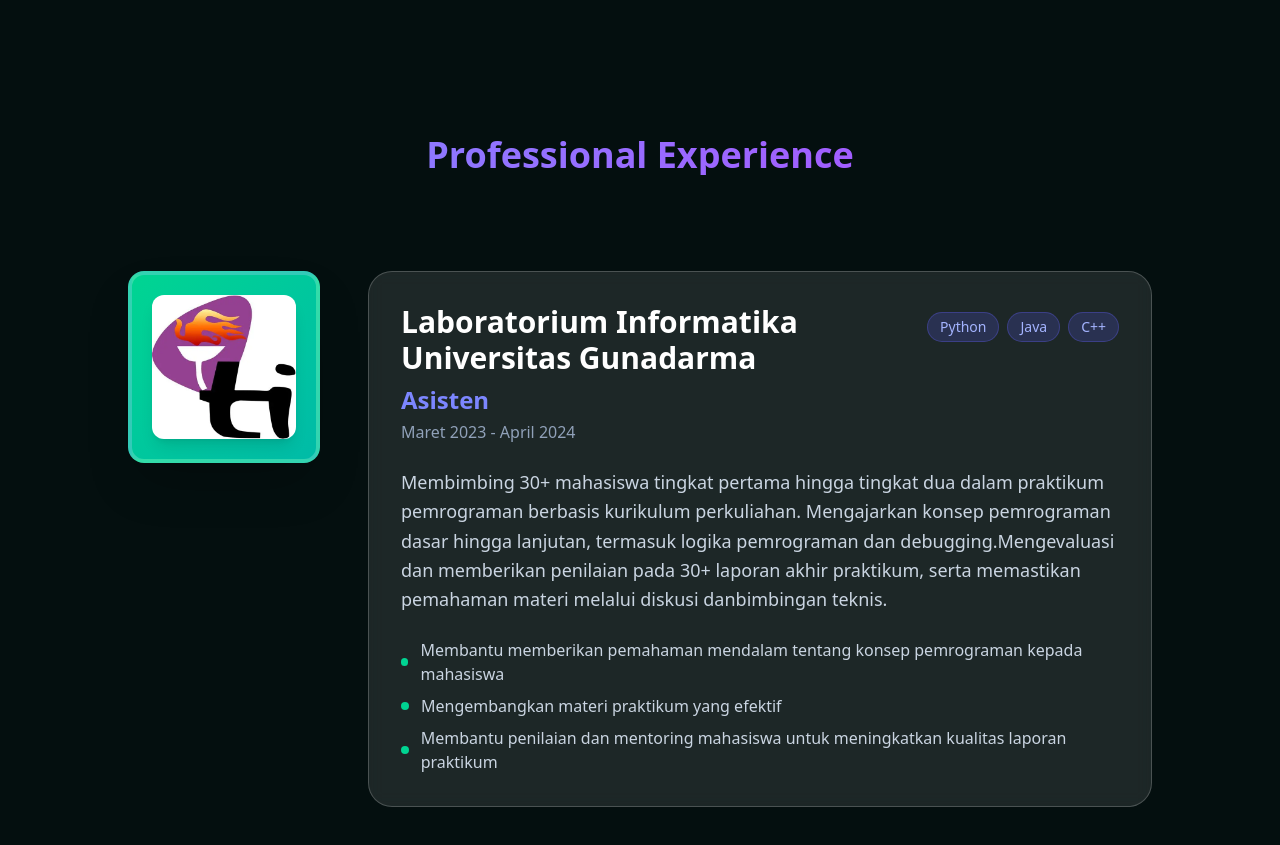
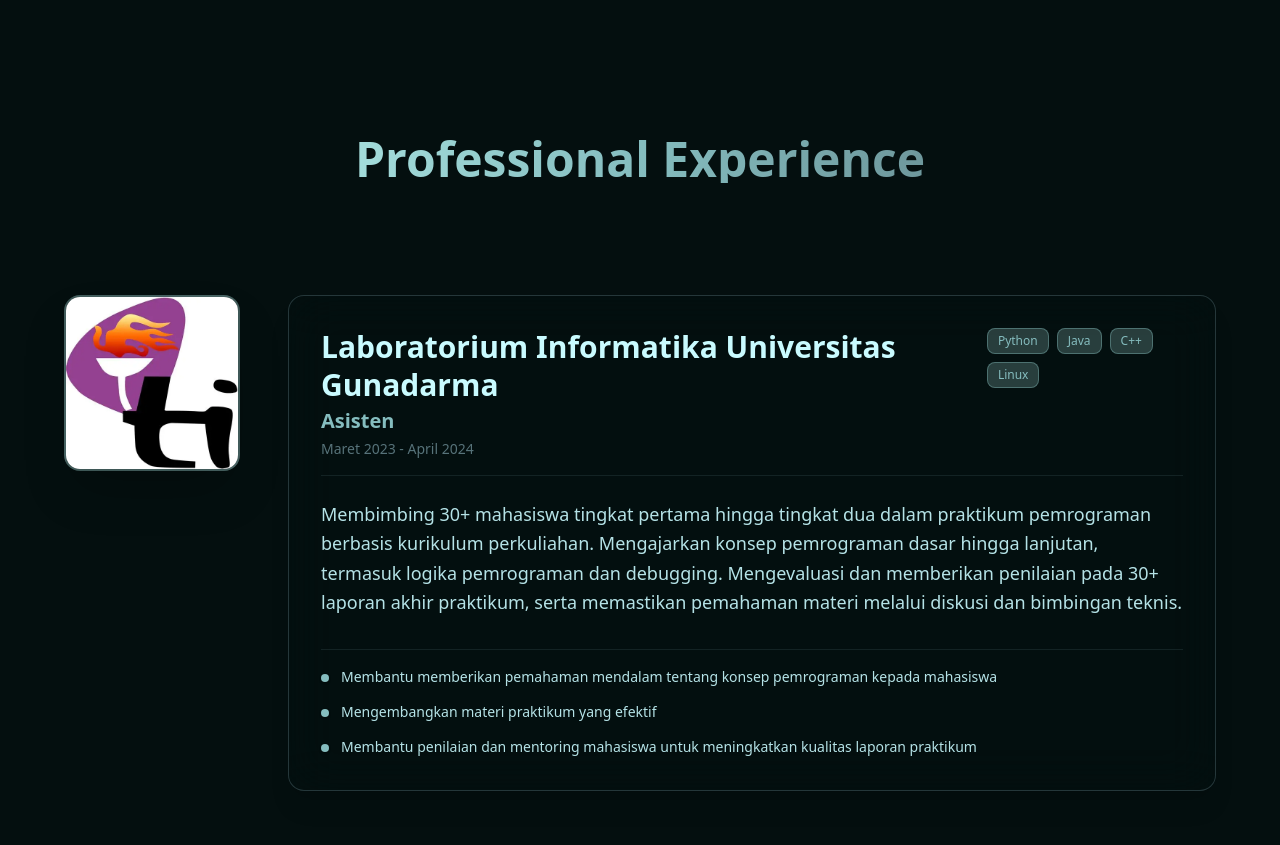
Before and after one commit to ryanlikestocode44/ryan-portfolio, a React (Vite) app: page / in a window 1280 px wide. Shown: the part 3140-3985 px from the top of the page. Built offline with nearby package versions, Linux system fonts and the light colour scheme.

Commit message:
Update: separate experience card component and make scroll to top button commented temporary

```diff
--- a/src/components/sections/Experience.tsx
+++ b/src/components/sections/Experience.tsx
@@ -1,20 +1,9 @@
 import { motion } from "framer-motion";
-// import { FaReact, FaNodeJs, FaDatabase } from "react-icons/fa";
+import ExperienceCard from "@/components/ui/ExperienceCard";
+import labtiImg from "@/assets/img/experience/labti.webp";
 import type { FC } from "react";
-import labtiImg from "@/assets/img/experience/labti.webp";
 
-interface ExperienceItem {
-  id: number;
-  company: string;
-  position: string;
-  period: string;
-  technologies: string[];
-  description: string;
-  achievements: string[];
-  image: string;
-}
-
-const experienceData: ExperienceItem[] = [
+const experienceData = [
   {
     id: 1,
     company: "Laboratorium Informatika Universitas Gunadarma",
@@ -22,7 +11,7 @@ const experienceData: ExperienceItem[] = [
     period: "Maret 2023 - April 2024",
     technologies: ["Python", "Java", "C++", "Linux", "OS"],
     description:
-      "Membimbing 30+ mahasiswa tingkat pertama hingga tingkat dua dalam praktikum pemrograman berbasis kurikulum perkuliahan. Mengajarkan konsep pemrograman dasar hingga lanjutan, termasuk logika pemrograman dan debugging.Mengevaluasi dan memberikan penilaian pada 30+ laporan akhir praktikum, serta memastikan pemahaman materi melalui diskusi danbimbingan teknis.",
+      "Membimbing 30+ mahasiswa tingkat pertama hingga tingkat dua dalam praktikum pemrograman berbasis kurikulum perkuliahan. Mengajarkan konsep pemrograman dasar hingga lanjutan, termasuk logika pemrograman dan debugging. Mengevaluasi dan memberikan penilaian pada 30+ laporan akhir praktikum, serta memastikan pemahaman materi melalui diskusi dan bimbingan teknis.",
     achievements: [
       "Membantu memberikan pemahaman mendalam tentang konsep pemrograman kepada mahasiswa",
       "Mengembangkan materi praktikum yang efektif",
@@ -30,87 +19,29 @@ const experienceData: ExperienceItem[] = [
     ],
     image: labtiImg,
   },
+  // Add more experiences here
 ];
 
 const Experience: FC = () => {
   return (
-    <section id="experience" className="py-32 px-4">
-      <div className="max-w-5xl mx-auto">
+    <section id="experience" className="py-24 px-4 md:py-32">
+      <div className="max-w-6xl mx-auto">
         <motion.h2
           initial={{ opacity: 0, y: 50 }}
           whileInView={{ opacity: 1, y: 0 }}
           viewport={{ once: true }}
-          className="text-4xl font-bold text-center mb-24 bg-gradient-to-r from-indigo-400 to-purple-500 bg-clip-text text-transparent"
+          className="text-4xl md:text-5xl font-bold text-center mb-20 md:mb-28 bg-gradient-to-r from-[#C2FCF7] via-[#85BDBF] to-[#57737A] bg-clip-text text-transparent"
         >
           Professional Experience
         </motion.h2>
 
-        <div className="space-y-20">
-          {experienceData.map((experience) => (
-            <motion.div
+        <div className="space-y-20 md:space-y-28">
+          {experienceData.map((experience, index) => (
+            <ExperienceCard
               key={experience.id}
-              initial={{ opacity: 0, x: -100 }}
-              whileInView={{ opacity: 1, x: 0 }}
-              viewport={{ once: true }}
-              className="flex items-start gap-12"
-            >
-              {/* Company Image */}
-              <motion.div
-                whileHover={{ scale: 1.05 }}
-                className="flex-shrink-0"
-              >
-                <div className="w-48 h-48 bg-gradient-to-br from-emerald-400 to-teal-500 rounded-2xl shadow-2xl p-4 flex items-center justify-center overflow-hidden border-4 border-white/20">
-                  <img
-                    src={experience.image}
-                    alt={experience.company}
-                    className="w-36 h-36 object-cover rounded-xl shadow-lg"
-                  />
-                </div>
-              </motion.div>
-
-              {/* Content */}
-              <div className="flex-1">
-                <div className="bg-white/10 backdrop-blur-sm p-8 rounded-3xl border border-white/20 hover:border-white/40 transition-all duration-300">
-                  <div className="flex items-start justify-between mb-6">
-                    <div>
-                      <h3 className="text-3xl font-bold text-white mb-2">
-                        {experience.company}
-                      </h3>
-                      <p className="text-2xl text-indigo-400 font-semibold">
-                        {experience.position}
-                      </p>
-                      <p className="text-slate-400 mt-1">{experience.period}</p>
-                    </div>
-                    <div className="flex space-x-2 mt-2">
-                      {experience.technologies.slice(0, 3).map((tech, idx) => (
-                        <span
-                          key={idx}
-                          className="px-3 py-1 bg-indigo-500/20 text-indigo-300 rounded-full text-sm border border-indigo-500/30"
-                        >
-                          {tech}
-                        </span>
-                      ))}
-                    </div>
-                  </div>
-
-                  <p className="text-slate-300 text-lg leading-relaxed mb-6">
-                    {experience.description}
-                  </p>
-
-                  <div className="space-y-2">
-                    {experience.achievements.map((achievement, idx) => (
-                      <div
-                        key={idx}
-                        className="flex items-center space-x-3 text-slate-300"
-                      >
-                        <div className="w-2 h-2 bg-emerald-400 rounded-full" />
-                        <span>{achievement}</span>
-                      </div>
-                    ))}
-                  </div>
-                </div>
-              </div>
-            </motion.div>
+              experience={experience}
+              index={index}
+            />
           ))}
         </div>
       </div>
--- /dev/null
+++ b/src/components/ui/ExperienceCard.tsx
@@ -0,0 +1,110 @@
+import React from "react";
+import { motion } from "framer-motion";
+import type { FC } from "react";
+
+interface ExperienceItem {
+  id: number;
+  company: string;
+  position: string;
+  period: string;
+  technologies: string[];
+  description: string;
+  achievements: string[];
+  image: string;
+}
+
+interface ExperienceCardProps {
+  experience: ExperienceItem;
+  index: number;
+}
+
+const ExperienceCard: FC<ExperienceCardProps> = React.memo(
+  ({ experience, index }) => {
+    return (
+      <motion.div
+        initial={{ opacity: 0, x: -100 }}
+        whileInView={{ opacity: 1, x: 0 }}
+        viewport={{ once: true }}
+        transition={{ delay: index * 0.1 }}
+        className="flex flex-col lg:flex-row items-start gap-6 lg:gap-12 group"
+        role="article"
+        aria-labelledby={`experience-${experience.id}-title`}
+      >
+        {/* Compact Image */}
+        <motion.div
+          whileHover={{ scale: 1.05 }}
+          className="flex-shrink-0 w-full lg:w-44 h-44 lg:h-44 rounded-2xl overflow-hidden shadow-2xl border-2 border-[#C2FCF7]/30 hover:border-[#85BDBF]/60 hover:shadow-[#85BDBF]/25 hover:shadow-xl transition-all duration-300 bg-gradient-to-br from-[#040F0F]/50 to-[#57737A]/20 backdrop-blur-sm"
+        >
+          <img
+            src={experience.image}
+            alt={experience.company}
+            className="w-full h-full object-cover hover:brightness-110 hover:contrast-110 transition-all duration-300"
+            loading="lazy"
+            draggable={false}
+          />
+        </motion.div>
+
+        {/* Content */}
+        <div className="flex-1">
+          <motion.div
+            whileHover={{ scale: 1.01, y: -2 }}
+            className="bg-[#040F0F]/40 backdrop-blur-xl p-6 lg:p-8 rounded-2xl border border-[#57737A]/40 hover:border-[#C2FCF7]/50 hover:bg-[#040F0F]/60 shadow-xl hover:shadow-2xl transition-all duration-300"
+          >
+            {/* Header */}
+            <div className="flex flex-col sm:flex-row sm:items-start sm:justify-between mb-6 gap-2 pb-4 border-b border-[#57737A]/20">
+              <div>
+                <h3
+                  id={`experience-${experience.id}-title`}
+                  className="text-2xl lg:text-3xl font-bold text-[#C9FBFF] leading-tight mb-1"
+                >
+                  {experience.company}
+                </h3>
+                <p className="text-xl text-[#85BDBF] font-semibold">
+                  {experience.position}
+                </p>
+                <p className="text-[#57737A] text-sm mt-1 font-medium">
+                  {experience.period}
+                </p>
+              </div>
+
+              {/* Tech Stack Badges */}
+              <div className="flex flex-wrap gap-2 mt-2 sm:mt-0">
+                {experience.technologies.slice(0, 4).map((tech, idx) => (
+                  <span
+                    key={idx}
+                    className="px-2.5 py-1 bg-[#C2FCF7]/20 text-[#85BDBF] text-xs font-medium rounded-lg border border-[#85BDBF]/40 hover:bg-[#C2FCF7]/30 transition-all duration-200"
+                  >
+                    {tech}
+                  </span>
+                ))}
+              </div>
+            </div>
+
+            {/* Description */}
+            <p className="text-[#C9FBFF]/90 text-base lg:text-lg leading-relaxed mb-8">
+              {experience.description}
+            </p>
+
+            {/* Achievements */}
+            <div className="space-y-3 pt-4 border-t border-[#57737A]/20">
+              {experience.achievements.map((achievement, idx) => (
+                <div
+                  key={idx}
+                  className="flex items-start gap-3 text-[#C9FBFF]/90"
+                >
+                  <div className="w-2 h-2 mt-2 bg-[#85BDBF] rounded-full flex-shrink-0 shadow-sm" />
+                  <span className="text-sm leading-relaxed">{achievement}</span>
+                </div>
+              ))}
+            </div>
+          </motion.div>
+        </div>
+      </motion.div>
+    );
+  },
+);
+
+ExperienceCard.displayName = "ExperienceCard";
+
+export default ExperienceCard;
+export type { ExperienceCardProps, ExperienceItem };
--- a/src/components/ui/SkillCard.tsx
+++ b/src/components/ui/SkillCard.tsx
@@ -20,7 +20,7 @@ const SkillCard: FC<SkillCardProps> = React.memo(({ skill, index }) => {
       whileInView={{ opacity: 1, y: 0 }}
       transition={{ delay: index * 0.04 }}
       viewport={{ once: true }}
-      className="group relative overflow-hidden rounded-2xl bg-white/8 backdrop-blur-xl border border-white/20 hover:border-white/40 hover:bg-white/15 shadow-lg hover:shadow-xl transition-all duration-300 cursor-pointer flex flex-col items-center justify-center p-1 sm:p-2 hover:p-2"
+      className="group relative overflow-hidden rounded-2xl bg-white/8 backdrop-blur-xl border border-white/20 hover:border-white/40 hover:bg-white/15 shadow-lg hover:shadow-xl transition-all duration-300 flex flex-col items-center justify-center p-1 sm:p-2 hover:p-2"
       role="img"
       aria-label={skill.name}
     >
```
Also changed, not shown: src/components/common/ScrollToTop.tsx (+44 -44 lines), src/components/ui/Card.tsx (deleted).
